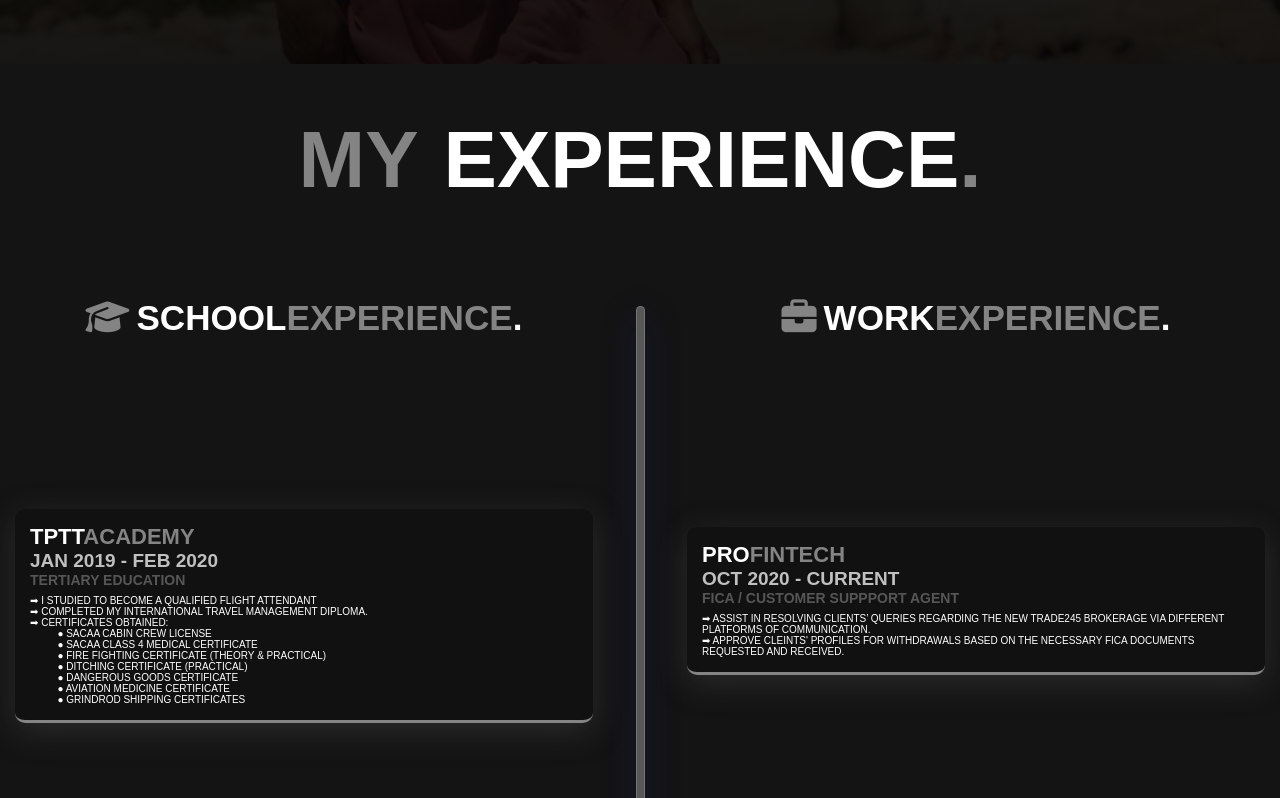
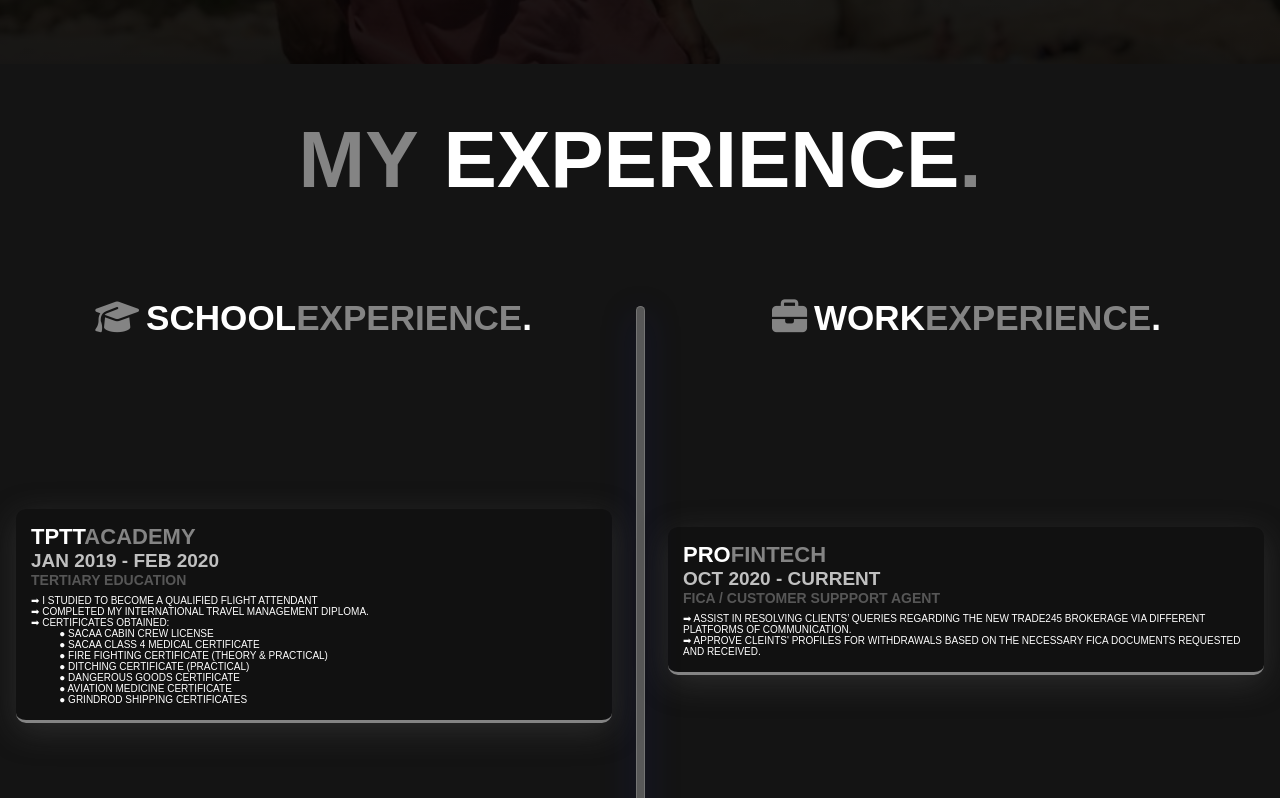
Before and after one commit to mikaylab12/mikayla_portfolio, a plain HTML site: page index.html in a window 1280 px wide. Shown: the part 2176-2974 px from the top of the page. Drawn offline with nearby package versions, Linux system fonts and the light colour scheme.

Commit message:
New Changes

```diff
--- a/stylesheets/experience.css
+++ b/stylesheets/experience.css
@@ -70,7 +70,7 @@
   height: 170vh;
   display: grid;
   width: 100%;
-  grid-template-columns: 1fr 5% 1fr;
+  grid-template-columns: 1fr 2% 1fr;
   grid-template-rows: 2% 5%  1fr 5%  1fr 5% 1fr;
   animation: change1 10s infinite;
   row-gap: 1%;
```
